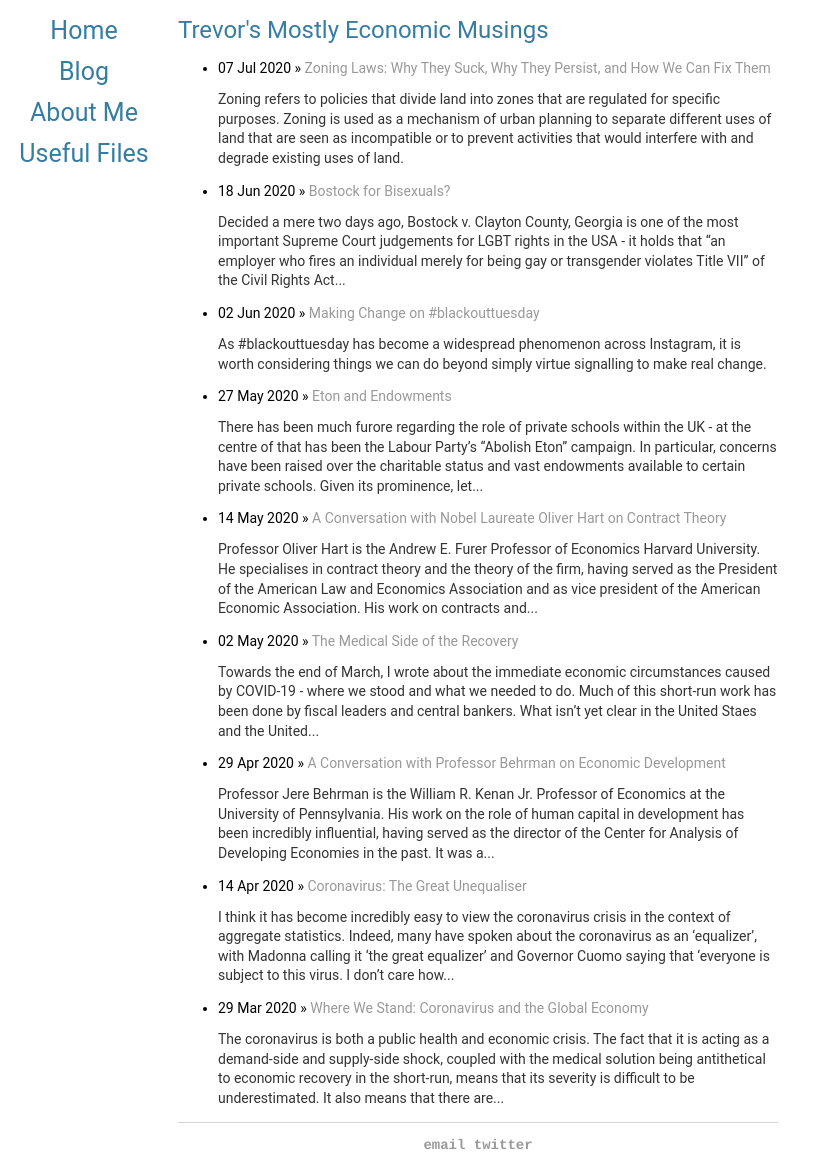
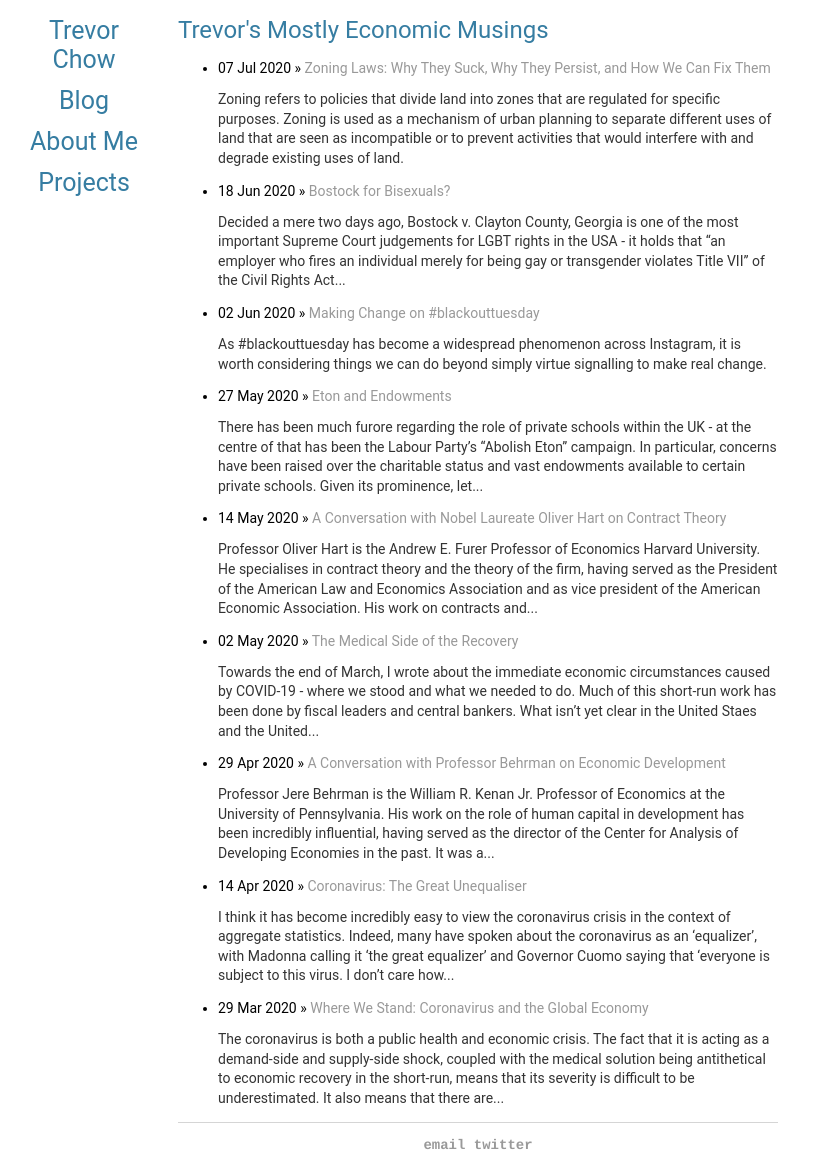
Before and after one commit to tmychow/tmychow.github.io, a Jekyll site: the page built from index.html, in a window 1280 px wide. Shown: the whole page, without its empty margins (0-820 px from the left). Built offline with Jekyll 4.4.1, drawn with Linux system fonts in a browser that asks for light colours.

Commit message:
Update default.html

```diff
--- a/_layouts/default.html
+++ b/_layouts/default.html
@@ -7,10 +7,10 @@
 		</head>
 		<body>
 			<div class="sidenav">
-				<a href="/">Home</a>
-				<a href="/blog">Blog</a>
+				<a href="/">Trevor Chow</a>
+				<a href="/">Blog</a>
 				<a href="/about">About Me</a>
-				<a href="/usefulfiles">Useful Files</a>
+				<a href="/usefulfiles">Projects</a>
 			</div>
 			<div class="container">
 
```
